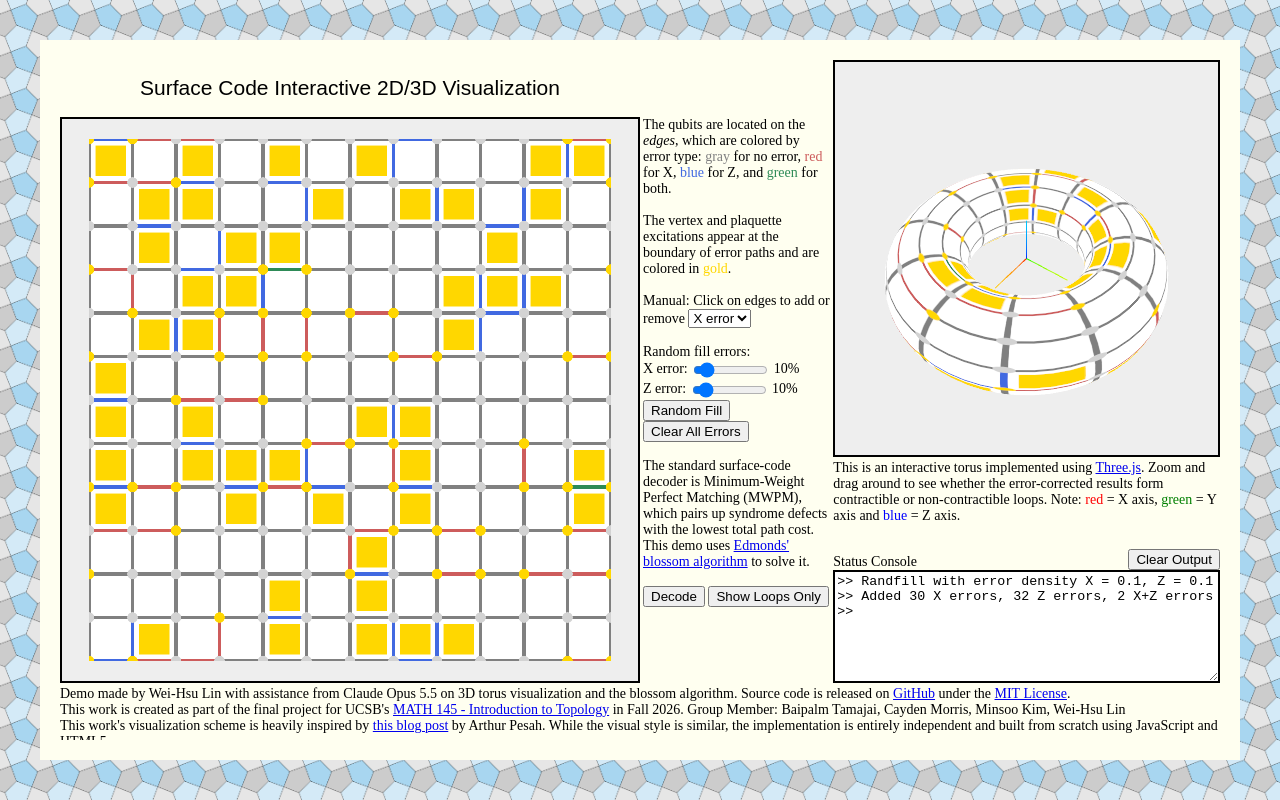
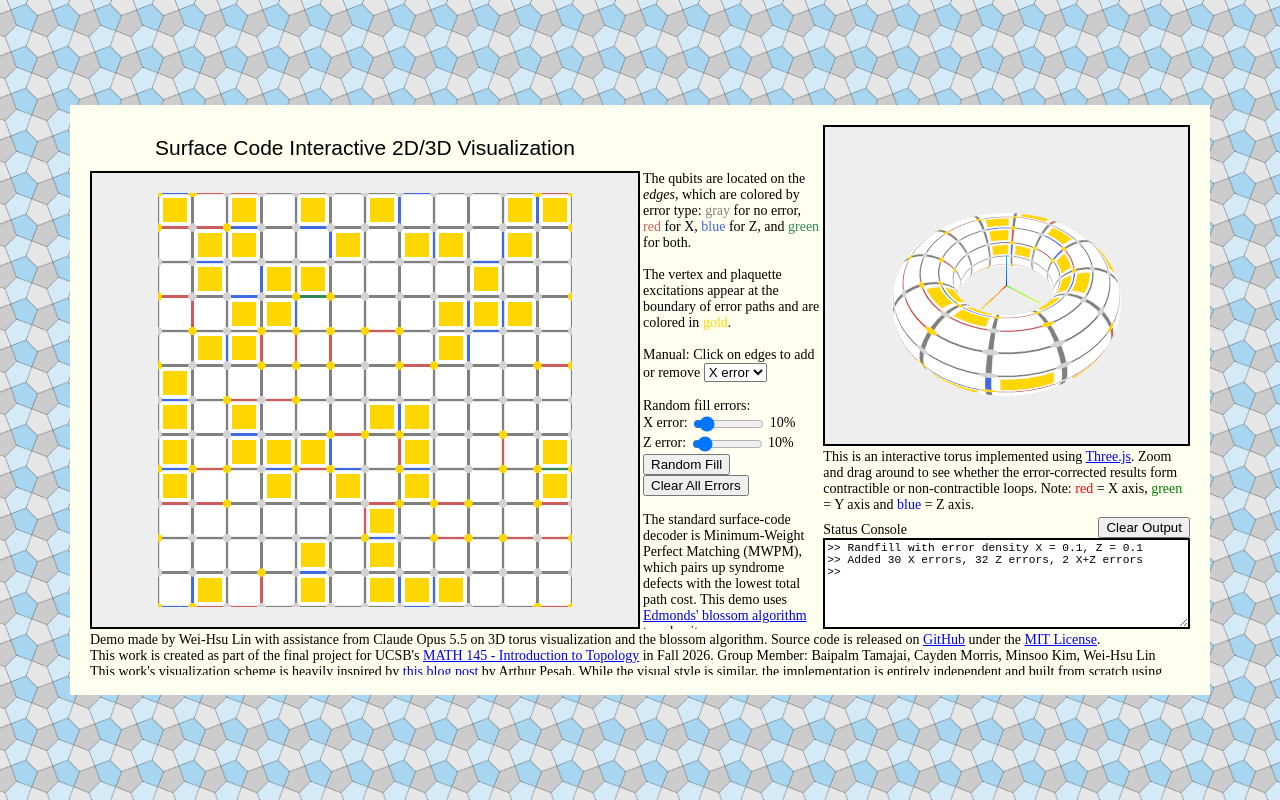
Before and after one commit to Wish-Lin/Learning-Aid, a plain HTML site: page index.html in a window 1280 px wide. Drawn offline with nearby package versions, Linux system fonts and the light colour scheme; animation ran at ten frames a second.

Commit message:
Fix 2d canvas Safari display bug
This time it is actually solved after live testing in Browserling.

Also made the stage fixed to 2:1 aspect ratio

```diff
--- a/styles.css
+++ b/styles.css
@@ -3,7 +3,7 @@
 /* Copyright (c) 2026 Wei-Hsu Lin */
 
 :root {
-  --margin: 60px;
+  --margin: 90px;
   font-size: 14px; /* Change definition of rem, made it a bit smaller */
 }
 html, body {
@@ -19,9 +19,15 @@ body {
   background-repeat: repeat;
   background-size: 3rem 3rem; /* same as source size */
 }
-#stage { /* Centered region on screen, with a constant margin */
+#stage { /* Centered region on screen, with a constant left/right margin + 2 : 1 aspect ratio */
   position: fixed;
-  inset: var(--margin);
+  left: var(--margin);
+  right: var(--margin);        /* left + right set leads to width set */
+  top: 50%;
+  translate: 0 -50%;           /* top + translate centers vertically */
+  aspect-ratio: 2 / 1;
+  min-height: 0;               /* don't let content stretch the ratio */
+
   display: grid;
   background: ivory;
   outline: 20px solid ivory; /* Add a visual-only margin */
@@ -61,12 +67,12 @@ body {
   border: 2px solid #000;
   display: flex;
   justify-content: center;
-  align-items: stretch; /* Default behavior, but explicit. Acts as height: 100% for child */
 }
 
 /* 2D Canvas that the user interacts with */
 #flat-view canvas {
   aspect-ratio: 1 / 1; /* keep the square canvas square, letterboxed in the cell */
+  height: 100%;
 }
 
 #flat-description {
@@ -127,6 +133,7 @@ body {
   box-sizing: border-box;
   font-family: monospace;
   overflow-y: auto;
+  font-size: 0.8rem; /* Monospace fonts usually appear larger at same font size */
 }
 
 /* Footer, displayed project info */
```
